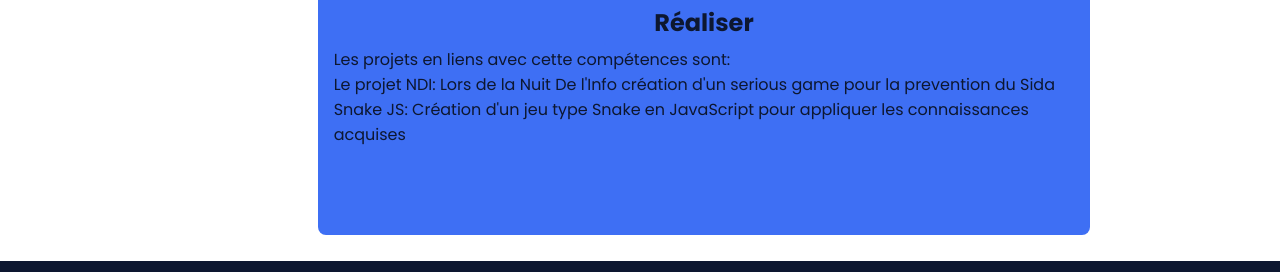
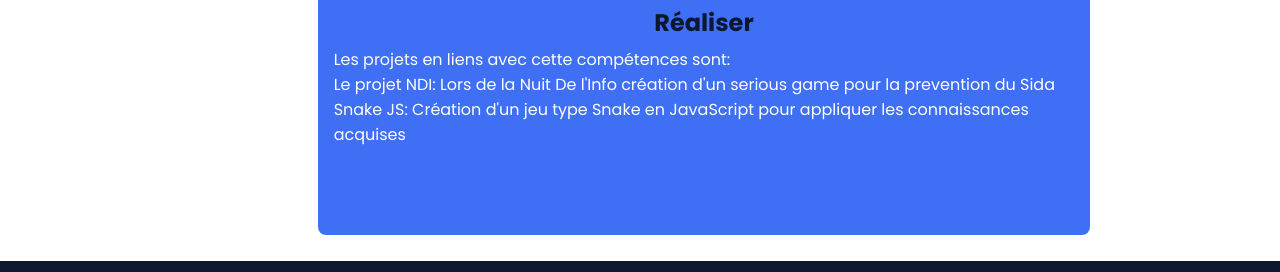
Before and after one commit to HediBzz/Portfolio, a plain HTML site: page pages/competence1.html in a window 1280 px wide. Shown: the part 179-451 px from the top of the page. Drawn offline with nearby package versions, Linux system fonts and the light colour scheme; files whose address does not match are found by name.

Commit message:
Update styles.css

```diff
--- a/assets/css/styles.css
+++ b/assets/css/styles.css
@@ -606,3 +606,7 @@ img#cv {
   margin-left: 2%;
   margin-right: 2%;
 }
+
+.competence-block p {
+  color: white;
+}
```
